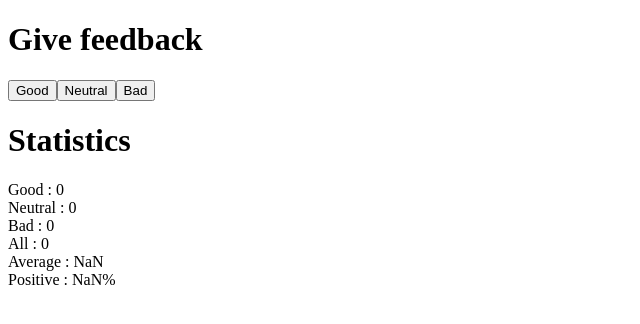
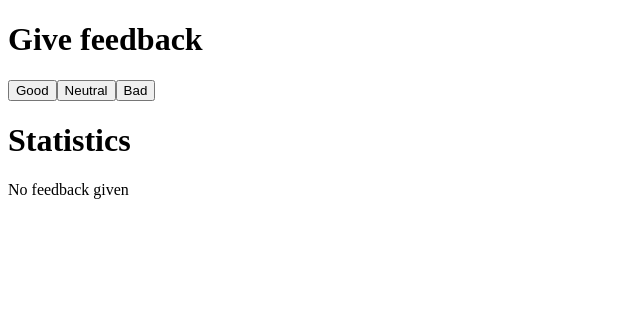
Before and after one commit to mstath1s/part1, a React (Create React App) app: page / in a window 1280 px wide. Shown: the top 324 px of the page, without its empty margins (0-640 px from the left). Built offline with nearby package versions, Linux system fonts and the light colour scheme.

Commit message:
1.9 step4 display statistics only feedback  gathered

```diff
--- a/src/App.js
+++ b/src/App.js
@@ -8,7 +8,7 @@ const Header = (props) => {
   )
 }
 const Statistic = (props) => {
-  return (<div>{props.statisticText} : {props.count}</div>)
+  return (<div>{props.statisticText} {props.count}</div>)
 }
 
 
@@ -17,7 +17,14 @@ const Statistics = (props) => {
   // (good: 1, neutral: 0, bad: -1)
   const average = () => { return ((props.bad * (-1) + props.good) / all()) }
   const positiveFeedbackPercent = () => { return ((props.good) / all() * 100 + '%') }
-
+  // nothing to be show yet
+  if (all() === 0) {
+    return (
+      <Statistic statisticText='No feedback given' />
+    )
+  }
+  // render the statistics as they're valid
+  else {
     return (
       <div>
         <Statistic statisticText='Good' count={props.good} />
@@ -26,8 +33,10 @@ const Statistics = (props) => {
         <Statistic statisticText='All' count={all()} />
         <Statistic statisticText='Average' count={average()} />
         <Statistic statisticText='Positive' count={positiveFeedbackPercent()} />
+
       </div>
     )
+  }
 }
 
 //save clicks of each button to its own state
@@ -58,7 +67,7 @@ const App = () => {
       <Button onClick={neutralCount} text='Neutral' />
       <Button onClick={badCount} text='Bad' />
       <Header headerText={Info.analytics} />
-      <Statistics bad={bad} good={good} neutral={neutral}/>
+      <Statistics bad={bad} good={good} neutral={neutral} />
 
     </div>
   )
```
Lines whose indentation alone changed are shown as unchanged.
